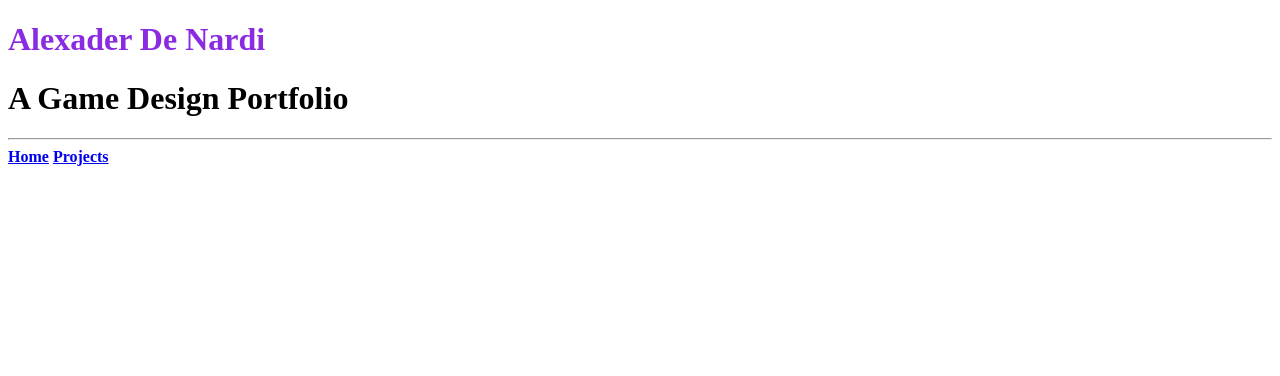
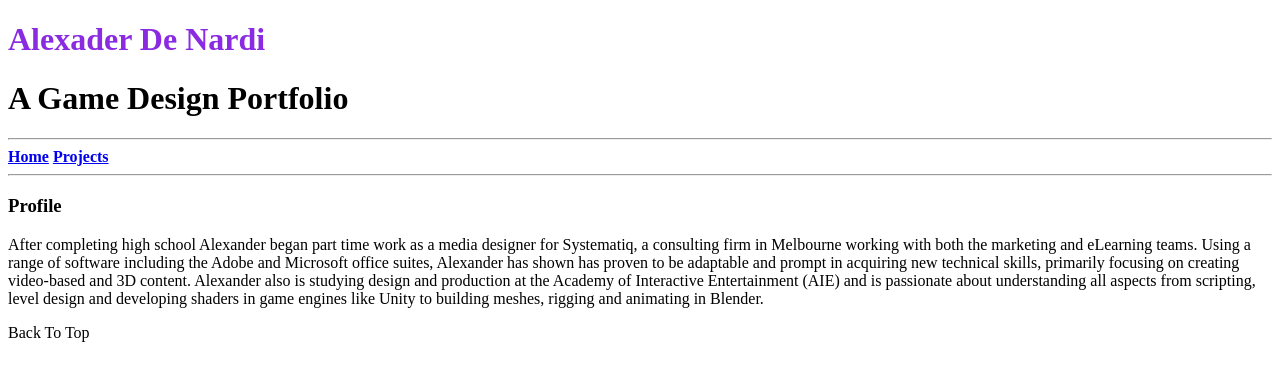
Before and after one commit to ad3nardi/ad3nardi-github.io, a plain HTML site: page dir2/projects.html in a window 1280 px wide. Drawn offline with Linux system fonts and the light colour scheme.

Commit message:
projectsChange

```diff
--- a/dir2/projects.html
+++ b/dir2/projects.html
@@ -4,7 +4,7 @@
         <!-- META DATA-->
         <!--meta tag is an accessable "ATTRIBUTES" which can have custom data applied-->
         <meta charset = "UTF-8">
-        <meta name = "description" content = "This is a test page.">
+        <meta name = "description" content = "This is a test projects page.">
 
     <title> ADeNardiFolio </title>
         <h1 style="color: blueviolet;">Alexader De Nardi</h1>
@@ -18,3 +18,24 @@
                             <!-- link input can be any HTML element-->
                             <!-- target="_blank"> open in new browser-->
         </nav>
+
+
+        <main>
+            <hr/>
+            <article>
+                <section>
+                    <h3>Profile</h3>
+                </section>
+
+                <section>
+                    <p> After completing high school Alexander began part time work as a media designer for Systematiq, a consulting firm in Melbourne working with both the marketing and eLearning teams.
+                        Using a range of software including the Adobe and Microsoft office suites, Alexander has shown has proven to be adaptable and prompt in acquiring new technical skills, primarily focusing on creating video-based and 3D content.
+                        Alexander also is studying design and production at the Academy of Interactive Entertainment (AIE) and is passionate about understanding all aspects from scripting, level design and developing shaders in game engines like Unity to building meshes, rigging and animating in Blender.<aside>
+                        <!--On The Side-->
+                </section>
+
+            </article>
+        </main>
+        <footer>
+            Back To Top
+        </footer>
```
Also changed, not shown: index.html (+3 -6 lines).
